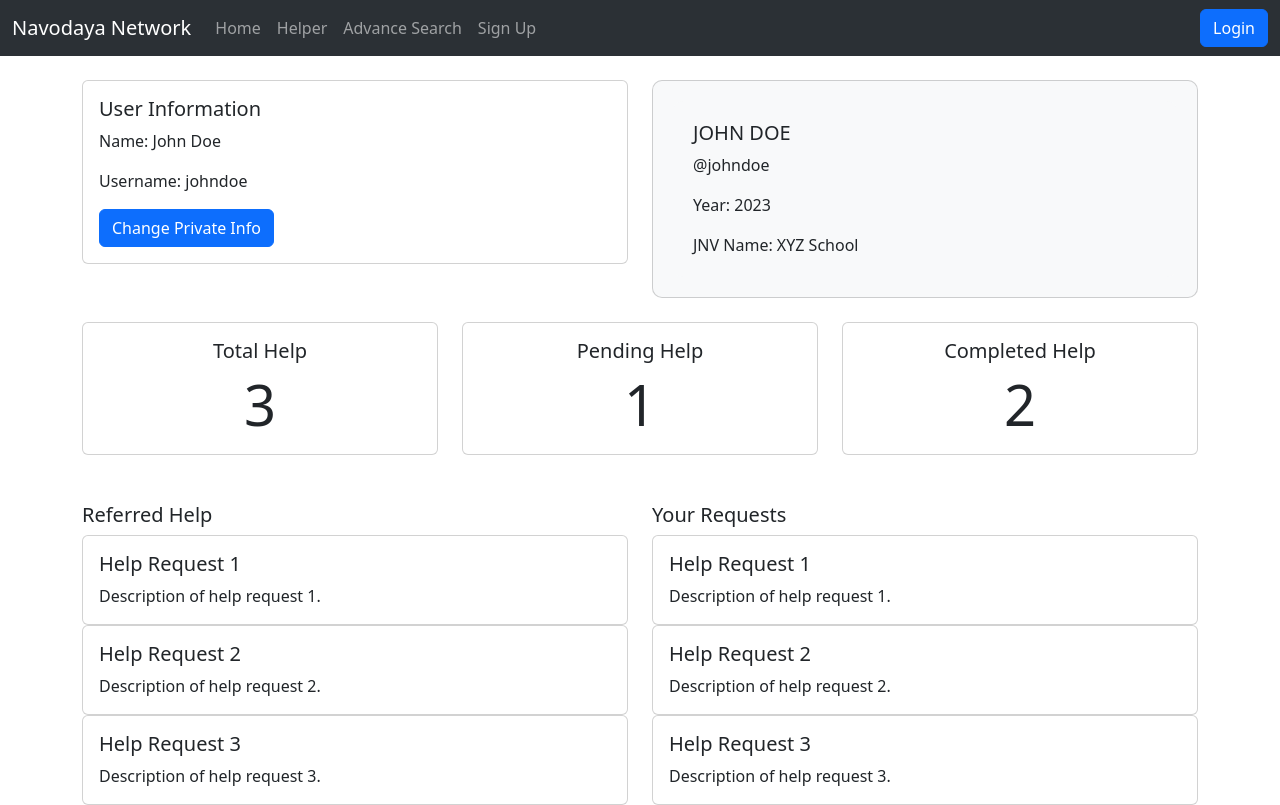
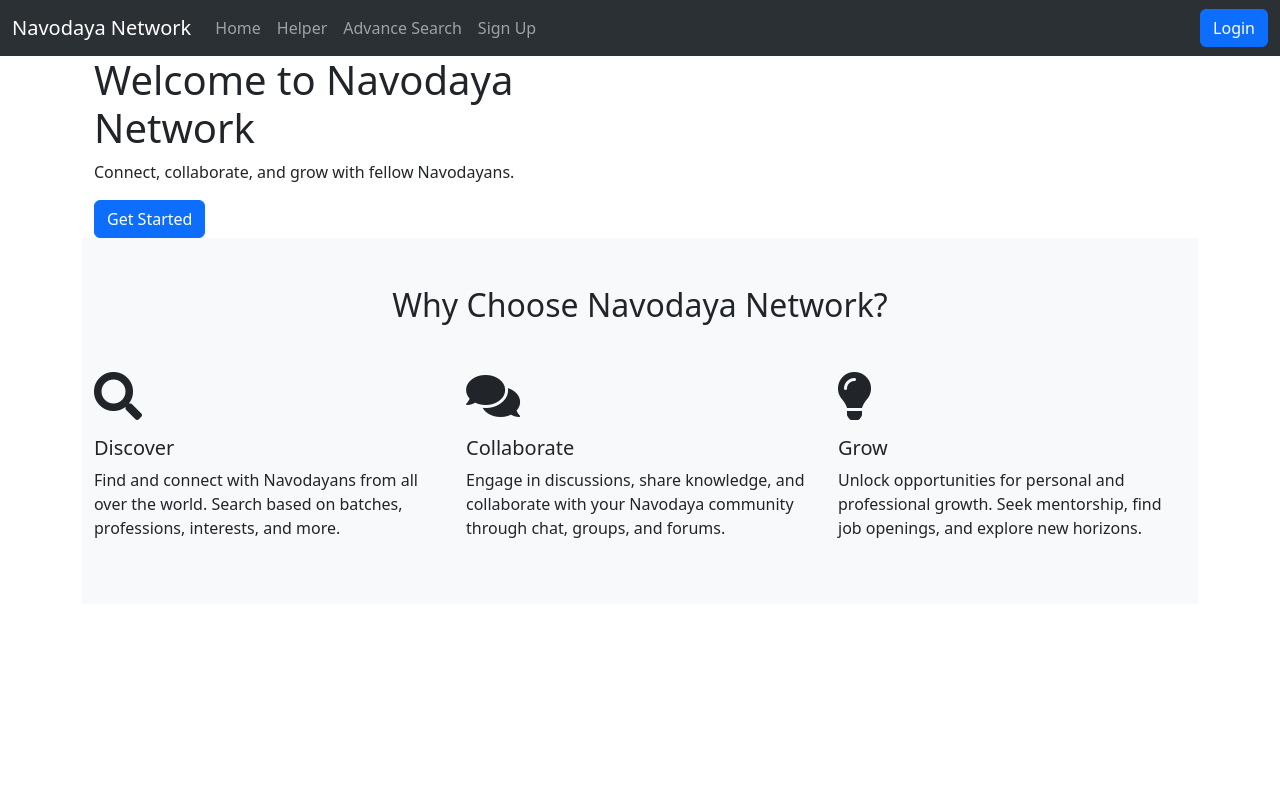
Before and after one commit to Umesh-Kumar-01/Navodaya-Network, a Django app: page /home/ in a window 1280 px wide. Run offline with Django 4.2, Linux system fonts and the light colour scheme.

Commit message:
used django message framework

```diff
--- a/Users/views.py
+++ b/Users/views.py
@@ -9,11 +9,11 @@ from mysite.constants import JNV_MAP_LIST
 from django.db.models import Q
 from django.core.paginator import Paginator
 from django.http import JsonResponse
+from django.contrib import messages
 
 # Create your views here.
 def index(request):
-    error_message = []
-    return render(request,'index.html',{'dangerMessages': error_message})
+    return render(request,'index.html')
 
 @login_required
 def profile(request,username):
@@ -22,19 +22,18 @@ def profile(request,username):
 
 def signup(request):
     if request.user.is_authenticated:
-        dangerMessages = ["Redirecting to Home Page...\nYou cannot access Sign up page while being logged In. Please Log out first!"]
-        return render(request,'index.html',{'dangerMessages':dangerMessages})
+        messages.warning(request,"Redirecting to Home Page...\nYou cannot access Sign up page while being logged In. Please Log out first!")
+        return render(request,'index.html')
     if request.method == "POST":
         form = SignUpForm(request.POST)
         if form.is_valid():
             form.save()
             return redirect('index')  # Replace 'index' with the name of your index view
         else:
-            dangerMessage = ""
             for field_name, errors in form.errors.items():
                 for error in errors:
-                    dangerMessage += f"{field_name}: {error}\n"
-            return render(request, 'your_template.html', {'form': form, 'dangerMessages': [dangerMessage]})
+                    messages.error(request,f"{field_name}: {error}")
+            return render(request, 'your_template.html', {'form': form})
         #     return HttpResponse("There is an Error!")
     else:
         form = SignUpForm()
--- a/mysite/settings.py
+++ b/mysite/settings.py
@@ -11,6 +11,8 @@ https://docs.djangoproject.com/en/4.2/ref/settings/
 """
 
 from pathlib import Path
+from django.contrib.messages import constants as messages
+
 
 # Build paths inside the project like this: BASE_DIR / 'subdir'.
 BASE_DIR = Path(__file__).resolve().parent.parent
@@ -131,3 +133,7 @@ STATICFILES_DIRS = [
 # Redirect to home URL after login (Default redirects to /accounts/profile/)
 LOGIN_REDIRECT_URL = '/'
 EMAIL_BACKEND = 'django.core.mail.backends.console.EmailBackend'
+
+MESSAGE_TAGS = {
+    messages.ERROR: 'danger',
+}
--- a/templates/base.html
+++ b/templates/base.html
@@ -1,11 +1,13 @@
+<!-- base.html -->
 {% comment "block elements" %}
-content: contains of body
-title: title of base file
+content: contains the body
+title: title of the base file
 {% endcomment %}
 
 {% load static %}
 <!doctype html>
 <html lang="en">
+
 <head>
   <meta charset="utf-8">
   <meta name="viewport" content="width=device-width, initial-scale=1">
@@ -68,21 +73,33 @@ title: title of base file
     </div>
   </nav>
 
-    <div id="danger-messages">
-      {% for message in dangerMessages %}
-        <div class="alert alert-danger alert-dismissible fade show" role="alert">
-          {{ message }}
+  <div class="container position-relative">
+    {% if messages %}
+    <div class="position-fixed top-0 end-0 mt-3" style="z-index:1;">
+      {% for message in messages %}
+      <div class="alert alert-{{ message.tags }} alert-dismissible fade show" role="alert">
+        <strong>Message:</strong> {{ message }}
         <button type="button" class="btn-close" data-bs-dismiss="alert" aria-label="Close"></button>
       </div>
       {% endfor %}
     </div>
+    {% endif %}
 
+    <div class="position-relative">
+      <div class="content">
         {% block content %}
         {% endblock content %}
+      </div>
+    </div>
+  </div>
 
-    <script src="https://cdn.jsdelivr.net/npm/bootstrap@5.3.0-alpha1/dist/js/bootstrap.bundle.min.js" integrity="sha384-w76AqPfDkMBDXo30jS1Sgez6pr3x5MlQ1ZAGC+nuZB+EYdgRZgiwxhTBTkF7CXvN" crossorigin="anonymous"></script>
+
+
+  <script src="https://cdn.jsdelivr.net/npm/bootstrap@5.3.0-alpha1/dist/js/bootstrap.bundle.min.js"
+    integrity="sha384-w76AqPfDkMBDXo30jS1Sgez6pr3x5MlQ1ZAGC+nuZB+EYdgRZgiwxhTBTkF7CXvN"
+    crossorigin="anonymous"></script>
   <script>
-      $(document).ready(function() {
+    $(document).ready(function () {
       // Initialize Bootstrap alert functionality
       var alertList = document.querySelectorAll('.alert')
       alertList.forEach(function (alert) {
--- a/templates/index.html
+++ b/templates/index.html
@@ -1,131 +1,46 @@
-{% extends "base.html" %}
+<!-- myhomepage.html -->
+{% extends 'base.html' %}
 
-{% block title %}Home{% endblock %}
+{% block title %}Navodaya Network - Home{% endblock %}
 
 {% block content %}
-<div class="container mt-4">
-  <div class="row">
-    <div class="col-md-6">
-      <div class="card mb-4">
-        <div class="card-body">
-          <h5 class="card-title">User Information</h5>
-          <p class="card-text">Name: John Doe</p>
-          <p class="card-text">Username: johndoe</p>
-          <a href="#" class="btn btn-primary">Change Private Info</a>
-        </div>
-      </div>
-    </div>
-    <div class="col-md-6">
-      <div class="card mb-4 debit-card">
-        <div class="card-body debit-card">
-            <h5 class="card-title text-uppercase">John Doe</h5>
-            <p class="card-text">@johndoe</p>
-            <p class="card-text">Year: 2023</p>
-            <p class="card-text">JNV Name: XYZ School</p>
-          </div>
+<!-- Add your homepage content here -->
+
+<section class="hero">
+  <div class="container">
+    <div class="row">
+      <div class="col-md-6">
+        <h1>Welcome to Navodaya Network</h1>
+        <p>Connect, collaborate, and grow with fellow Navodayans.</p>
+        <a href="#" class="btn btn-primary">Get Started</a>
       </div>
     </div>
   </div>
+</section>
 
-  <div class="row">
-    <div class="col-md-4">
-      <div class="card text-center mb-4">
-        <div class="card-body">
-          <h5 class="card-title">Total Help</h5>
-          <p class="card-text display-4">3</p>
-        </div>
+<section class="features bg-light py-5">
+  <div class="container">
+    <h2 class="text-center mb-5">Why Choose Navodaya Network?</h2>
+    <div class="row">
+      <div class="col-md-4">
+        <i class="fas fa-search fa-3x mb-3"></i>
+        <h3 class="h5">Discover</h3>
+        <p>Find and connect with Navodayans from all over the world. Search based on batches, professions, interests, and more.</p>
       </div>
-    </div>
-    <div class="col-md-4">
-      <div class="card text-center mb-4">
-        <div class="card-body">
-          <h5 class="card-title">Pending Help</h5>
-          <p class="card-text display-4">1</p>
-        </div>
+      <div class="col-md-4">
+        <i class="fas fa-comments fa-3x mb-3"></i>
+        <h3 class="h5">Collaborate</h3>
+        <p>Engage in discussions, share knowledge, and collaborate with your Navodaya community through chat, groups, and forums.</p>
       </div>
-    </div>
-    <div class="col-md-4">
-      <div class="card text-center mb-4">
-        <div class="card-body">
-          <h5 class="card-title">Completed Help</h5>
-          <p class="card-text display-4">2</p>
-        </div>
+      <div class="col-md-4">
+        <i class="fas fa-lightbulb fa-3x mb-3"></i>
+        <h3 class="h5">Grow</h3>
+        <p>Unlock opportunities for personal and professional growth. Seek mentorship, find job openings, and explore new horizons.</p>
       </div>
     </div>
   </div>
+</section>
 
-  <div class="row">
-    <div class="col-md-6">
-      <h5 class="mt-4">Referred Help</h5>
-      <div class="card-deck mt-2">
-        <div class="card">
-          <div class="card-body">
-            <h5 class="card-title">Help Request 1</h5>
-            <p class="card-text">Description of help request 1.</p>
-          </div>
-        </div>
-        <div class="card">
-          <div class="card-body">
-            <h5 class="card-title">Help Request 2</h5>
-            <p class="card-text">Description of help request 2.</p>
-          </div>
-        </div>
-        <div class="card">
-          <div class="card-body">
-            <h5 class="card-title">Help Request 3</h5>
-            <p class="card-text">Description of help request 3.</p>
-          </div>
-        </div>
-      </div>
-    </div>
-
-    <div class="col-md-6">
-      <h5 class="mt-4">Your Requests</h5>
-      <div class="card-deck mt-2">
-        <div class="card">
-          <div class="card-body">
-            <h5 class="card-title">Help Request 1</h5>
-            <p class="card-text">Description of help request 1.</p>
-          </div>
-        </div>
-        <div class="card">
-          <div class="card-body">
-            <h5 class="card-title">Help Request 2</h5>
-            <p class="card-text">Description of help request 2.</p>
-          </div>
-        </div>
-        <div class="card">
-          <div class="card-body">
-            <h5 class="card-title">Help Request 3</h5>
-            <p class="card-text">Description of help request 3.</p>
-          </div>
-        </div>
-      </div>
-    </div>
-  </div>
-</div>
-<style>
-    .debit-card {
-        background-color: #f8f9fa;
-        padding: 20px;
-        border-radius: 10px;
-      }
-
-      .debit-card.card-title {
-        font-size: 24px;
-        font-weight: bold;
-        margin-bottom: 10px;
-      }
-
-      .debit-card.card-text {
-        font-size: 16px;
-        margin-bottom: 5px;
-      }
-
-      .debit-card.text-uppercase {
-        text-transform: uppercase;
-      }
-
-    </style>
+<!-- Add more sections and content as needed -->
 
 {% endblock %}
```
Also changed, not shown: other parts of templates/base.html (+10 -6 lines), helper/views.py (+4 -6 lines), templates/helper.html (+9 -9 lines), templates/registration/login.html (+9 -7 lines), db.sqlite3. Lines whose indentation alone changed are shown as unchanged.
